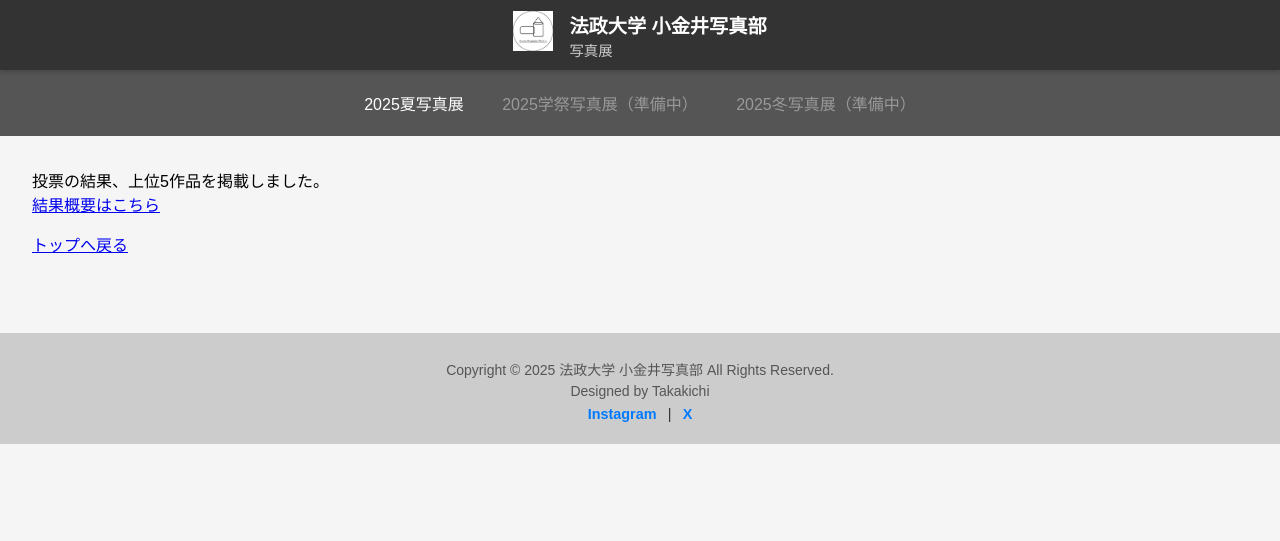
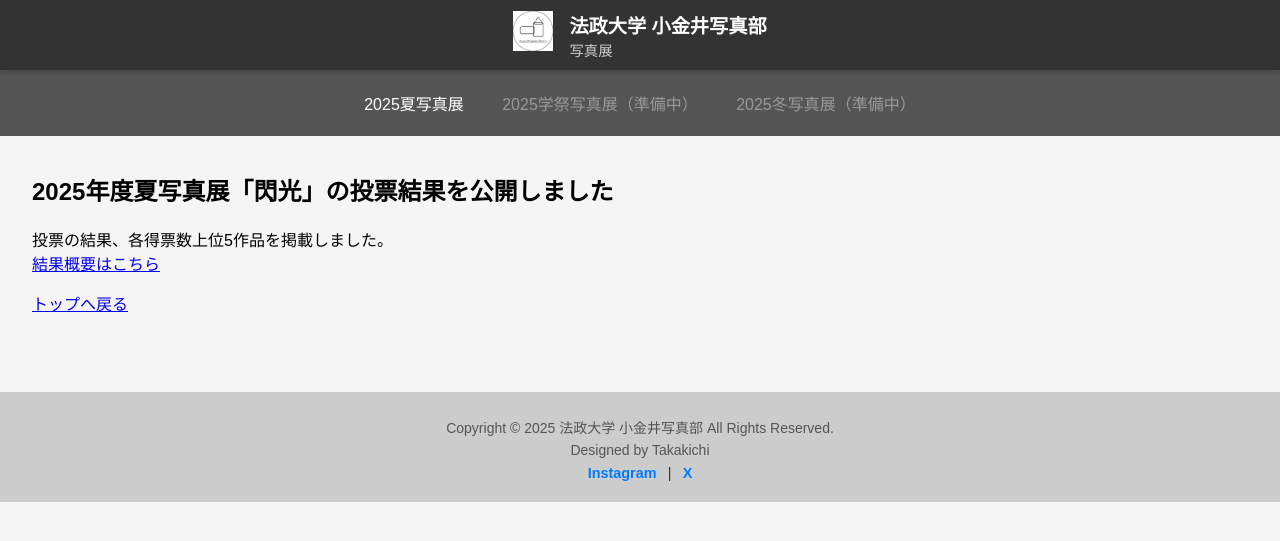
Before and after one commit to fujiyoshi-takayuki/photo-exhibition-site, a Jekyll site: the page built from _posts/2025-09-21-summer-result.md, in a window 1280 px wide. Shown: the top 541 px of the page. Built offline with Jekyll 4.4.1, drawn with Linux system fonts in a browser that asks for light colours; our own code applies the rules of GitHub Pages for plain Markdown files.

Commit message:
add information summer result post

```diff
--- a/_posts/2025-09-21-summer-result.md
+++ b/_posts/2025-09-21-summer-result.md
@@ -3,7 +3,9 @@ title: "2025夏写真展の結果概要を公開しました"
 date: 2025-09-21
 ---
 
-投票の結果、上位5作品を掲載しました。
+## 2025年度夏写真展「閃光」の投票結果を公開しました
+
+投票の結果、各得票数上位5作品を掲載しました。
 [結果概要はこちら]({{ "/2025/summer/result.html" | relative_url }})
 
 [トップへ戻る]({{ "/" | relative_url }})
```
